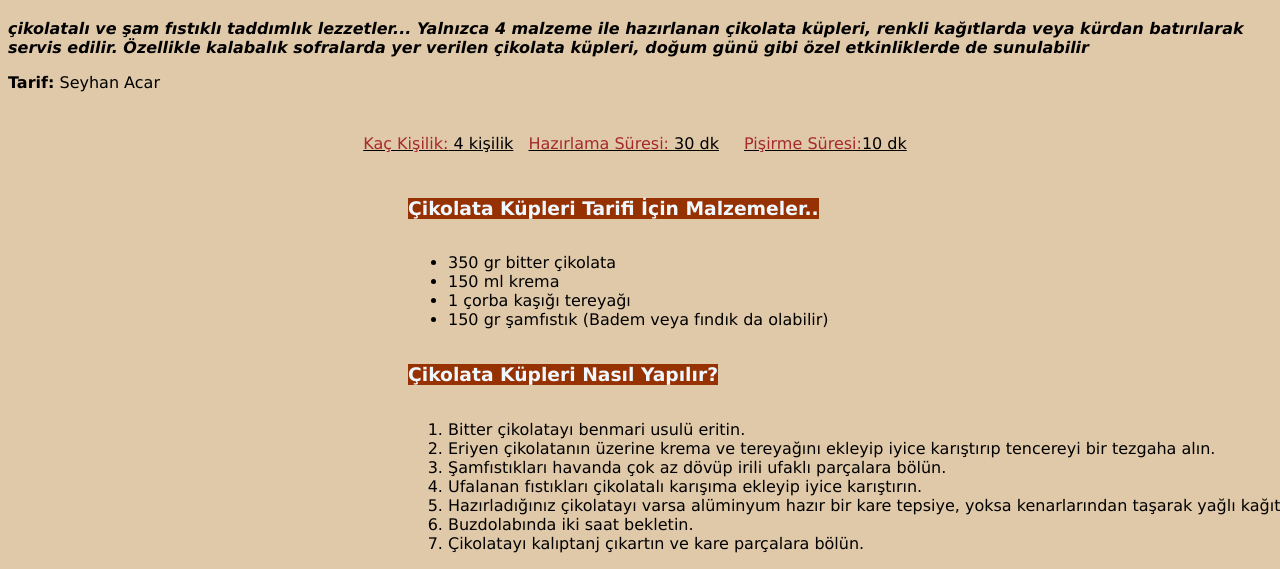
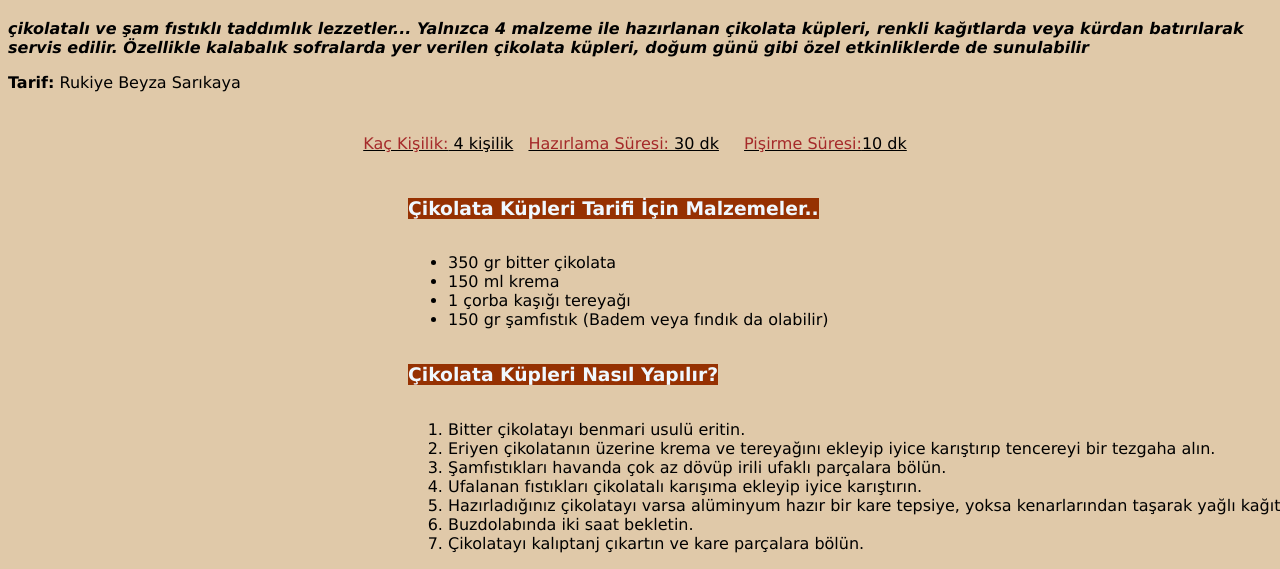
Before and after one commit to Seyhanacr/Patika-Frontend-Odevleri, a plain HTML site: page html-odev3.html/index.html in a window 1280 px wide. Shown: the part 62-631 px from the top of the page. Drawn offline with Linux system fonts and the light colour scheme.

Commit message:
index.html and readme upd

```diff
--- a/html-odev3.html/index.html
+++ b/html-odev3.html/index.html
@@ -22,7 +22,7 @@
     <p>
     <i><b> çikolatalı ve şam fıstıklı taddımlık lezzetler... Yalnızca 4 malzeme ile hazırlanan çikolata küpleri, renkli kağıtlarda veya kürdan batırılarak servis edilir. Özellikle kalabalık sofralarda yer verilen çikolata küpleri, doğum günü gibi özel etkinliklerde de sunulabilir</i></b>
     </p>
-    <p><b>Tarif:</b> Seyhan Acar </p>
+    <p><b>Tarif:</b> Rukiye Beyza Sarıkaya </p>
 
     <div style="text-align:center">
         <div style="display: inline-block; text-decoration: underline;">
```
Also changed, not shown: 1 other file.
